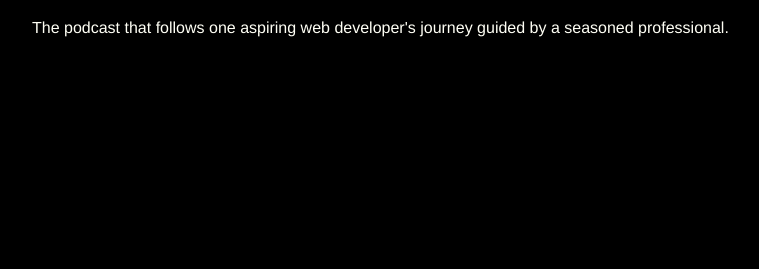
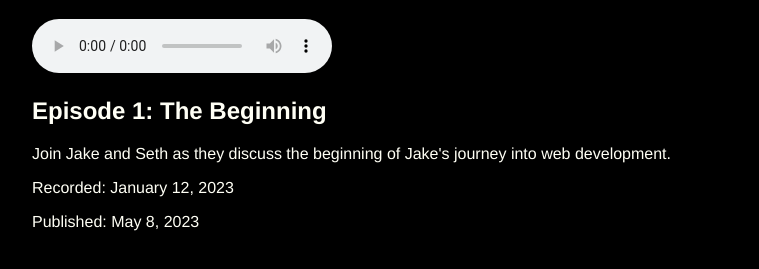
Before and after one commit to sethcwhiting/init, a plain HTML site: page episode/1/index.html in a window 1280 px wide. Shown: the part 61-330 px from the top of the page, without its empty margins (216-975 px from the left). Drawn offline with Linux system fonts and the light colour scheme; files that its build step writes are made by us from their sources.

Commit message:
Adds episode one audio file and page

```diff
--- a/episode/1/index.html
+++ b/episode/1/index.html
@@ -11,16 +11,25 @@
   <!-- Add any other SEO-related meta tags here -->
 
   <!-- Add any stylesheets, fonts, or other assets here -->
-  <link rel="stylesheet" href="style.css">
+  <link rel="stylesheet" href="../../style.css">
 </head>
 <body>
   <!-- Add your website's header, navigation, and any other global elements here -->
 
   <main>
     <h1>INIT</h1>
-    <p>The podcast that follows one aspiring web developer's journey guided by a seasoned professional.</p>
 
     <!-- Add your podcast's episodes here, along with any relevant metadata such as title, description, date, etc. -->
+    <!-- Add audio element below with /assets/audio/episode-1.mp3 as the source -->
+    <audio controls>
+      <source src="../../assets/audio/init-episode-1.mp3" type="audio/mpeg">
+      Your browser does not support the audio element.
+    </audio>
+    <h2>Episode 1: The Beginning</h2>
+    <p>Join Jake and Seth as they discuss the beginning of Jake's journey into web development.</p>
+    <p>Recorded: <time datetime="2023-01-12">January 12, 2023</time></p>
+    <p>Published: <time datetime="2023-05-08">May 8, 2023</time></p>
+
 
   </main>
 
```
Also changed, not shown: 1 other file.
